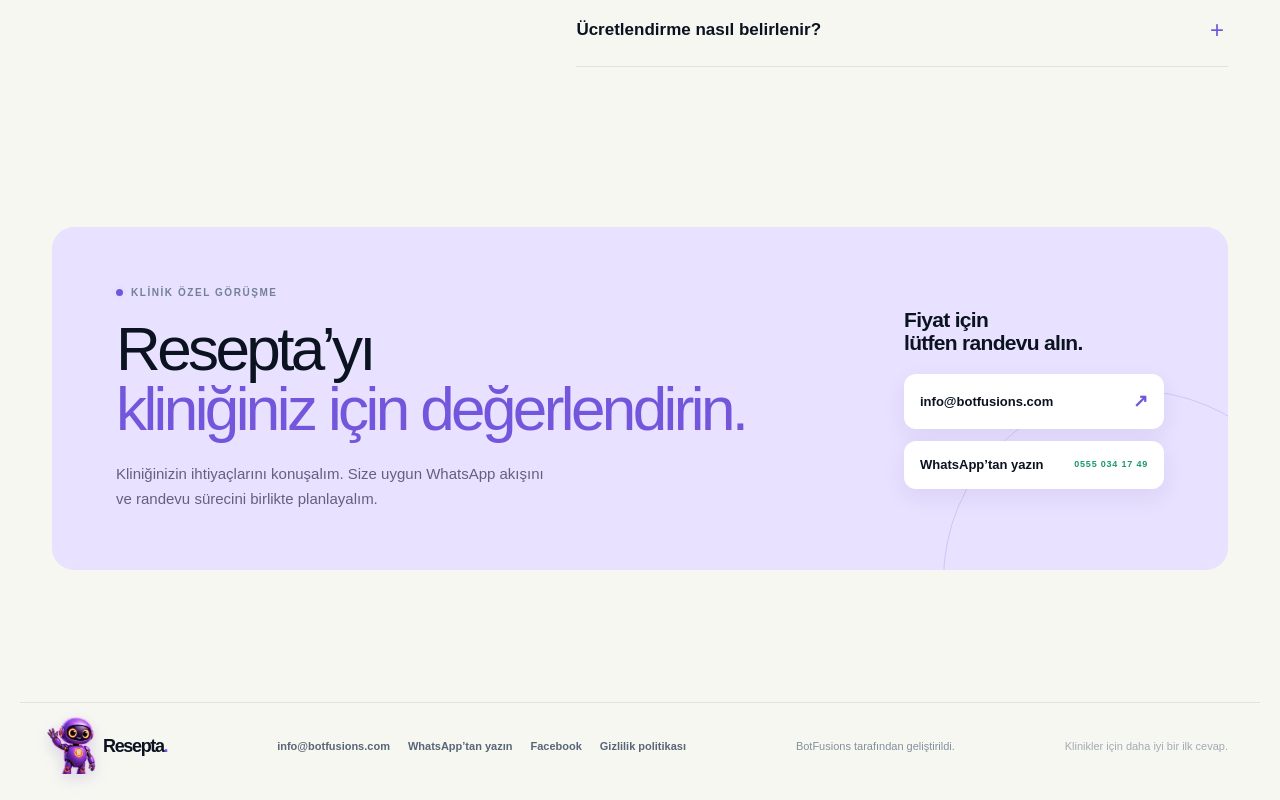
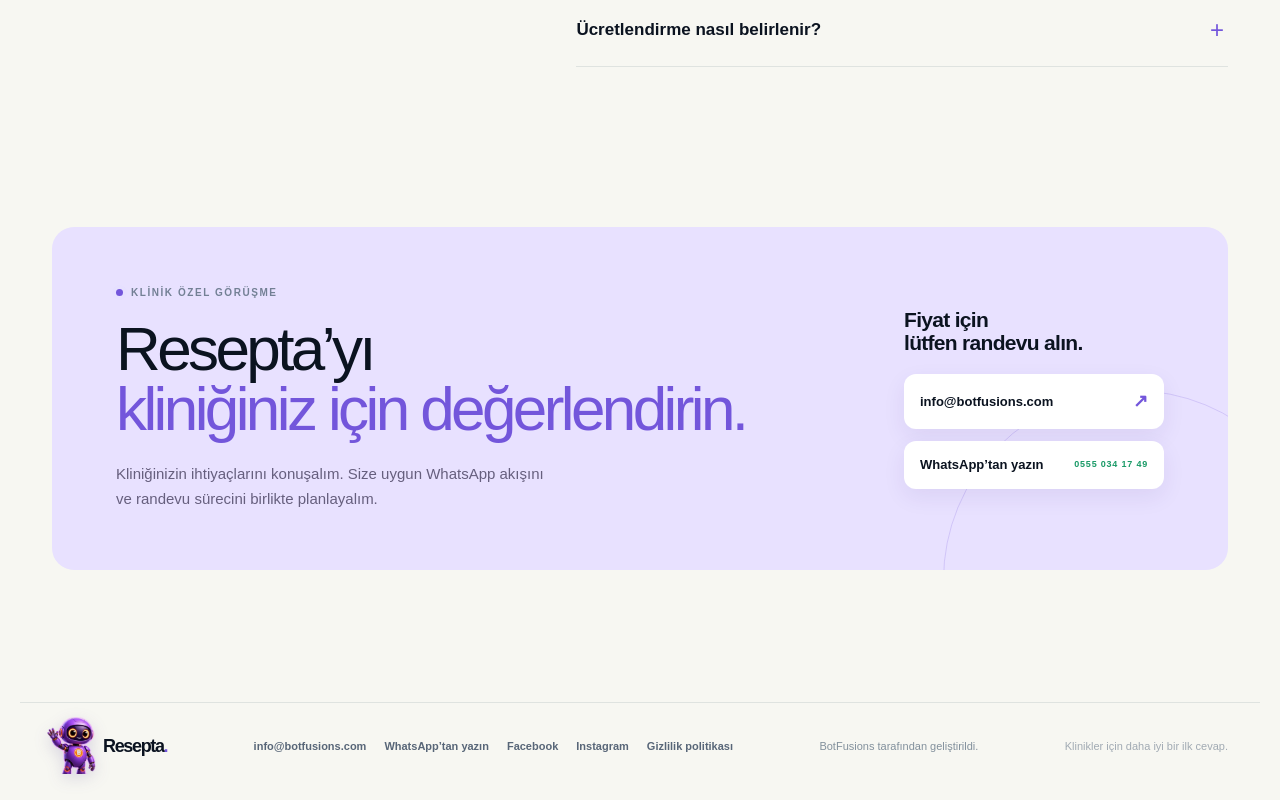
Before and after one commit to botfusions/resepta, a Next.js app: page / in a window 1280 px wide. Shown: the part 3634-4434 px from the top of the page. Built offline with nearby package versions, Linux system fonts and the light colour scheme.

Commit message:
Add Instagram link to footer

```diff
--- a/app/page.tsx
+++ b/app/page.tsx
@@ -155,7 +155,7 @@
         ],
       }) }} />
 
-      <footer className="footer"><div className="brand"><span className="brand-mascot"><img src="/resepta-maskot.png" alt="Resepta maskotu" /></span><span className="brand-word">Resepta<span className="brand-dot">.</span></span></div><div className="footer-contact"><a href="mailto:info@botfusions.com">info@botfusions.com</a><a href="https://wa.me/905550341749" target="_blank" rel="noreferrer">WhatsApp’tan yazın</a><a href="https://www.facebook.com/profile.php?id=61592775012003" target="_blank" rel="noreferrer">Facebook</a><a href="/gizlilik-politikasi">Gizlilik politikası</a></div><p>BotFusions tarafından geliştirildi.</p><span className="footer-note">Klinikler için daha iyi bir ilk cevap.</span></footer>
+      <footer className="footer"><div className="brand"><span className="brand-mascot"><img src="/resepta-maskot.png" alt="Resepta maskotu" /></span><span className="brand-word">Resepta<span className="brand-dot">.</span></span></div><div className="footer-contact"><a href="mailto:info@botfusions.com">info@botfusions.com</a><a href="https://wa.me/905550341749" target="_blank" rel="noreferrer">WhatsApp’tan yazın</a><a href="https://www.facebook.com/profile.php?id=61592775012003" target="_blank" rel="noreferrer">Facebook</a><a href="https://www.instagram.com/resepta.botfusions/" target="_blank" rel="noreferrer">Instagram</a><a href="/gizlilik-politikasi">Gizlilik politikası</a></div><p>BotFusions tarafından geliştirildi.</p><span className="footer-note">Klinikler için daha iyi bir ilk cevap.</span></footer>
     </main>
   );
 }
```
